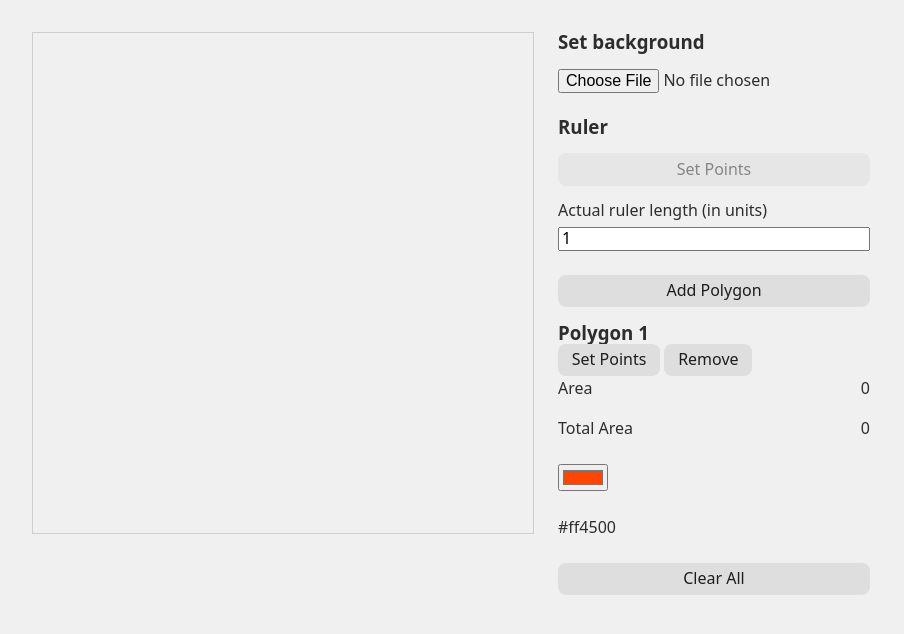
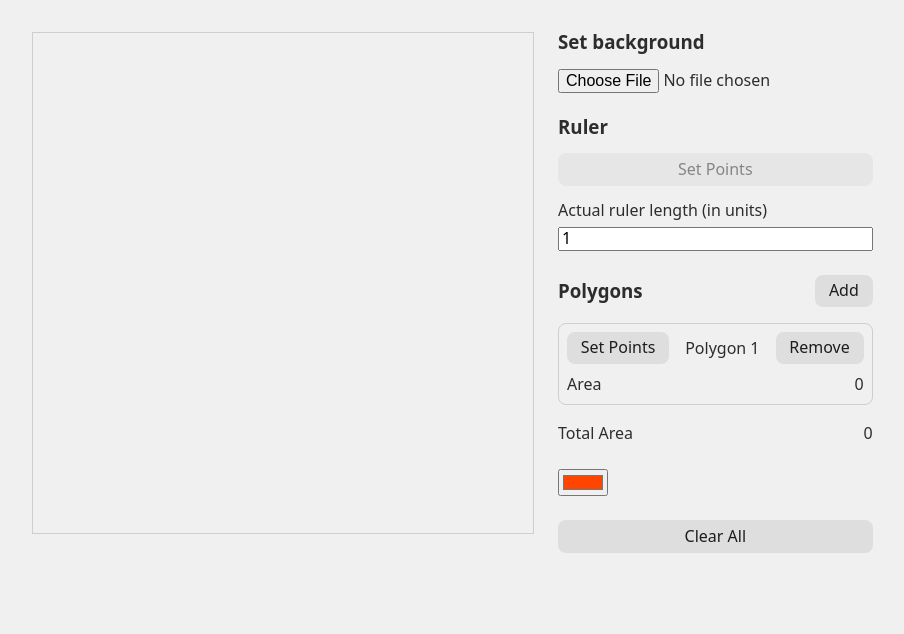
Before and after one commit to schebl/area, a Svelte app: page / in a window 1280 px wide. Shown: the top 634 px of the page, without its empty margins (96-1000 px from the left). Built offline with nearby package versions, Linux system fonts and the light colour scheme.

Commit message:
update page layout

```diff
--- a/src/App.svelte
+++ b/src/App.svelte
@@ -113,12 +113,15 @@
         </div>
 
         <div class="controls-block">
-            <button onclick={() => {polygons.push(new Polygon())}}>Add Polygon</button>
+            <div class="controls-block-header">
+                <h3>Polygons</h3>
+
+                <button onclick={() => {polygons.push(new Polygon())}}>Add</button>
+            </div>
 
             {#each polygons as polygon, index}
-                <div>
-                    <h3>Polygon {index + 1}</h3>
-
+                <div class="polygon">
+                    <div class="polygon-main">
                         <button
                             onclick={() => {editingShape = polygon}}
                             disabled={editingShape === polygon}
@@ -126,7 +129,10 @@
                             Set Points
                         </button>
 
+                        <p>Polygon {index + 1}</p>
+
                         <button onclick={() => {polygons.splice(index, 1)}}>Remove</button>
+                    </div>
 
                     <div class="info-row">
                         <p>Area</p>
@@ -143,7 +149,7 @@
             </div>
         </div>
 
-        <input type="color" bind:value={lineColor}> {lineColor}
+        <input type="color" bind:value={lineColor}>
 
         <button onclick={handleClearAll}>Clear All</button>
     </div>
@@ -175,6 +181,27 @@
         gap: 1rem;
     }
 
+    .controls-block-header {
+        display: flex;
+        justify-content: space-between;
+        align-items: center;
+    }
+
+    .polygon {
+        padding: 0.5rem;
+        border: 1px solid var(--border);
+        border-radius: 0.5rem;
+        display: grid;
+        gap: 0.5rem;
+    }
+
+    .polygon-main {
+        display: flex;
+        gap: 1rem;
+        justify-content: space-between;
+        align-items: center;
+    }
+
     .field {
         display: grid;
         gap: 0.5rem;
```
Lines whose indentation alone changed are shown as unchanged.
